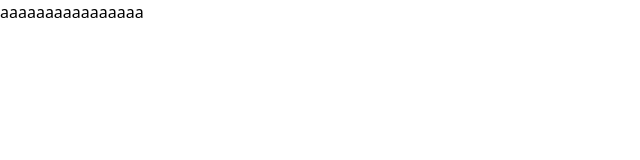
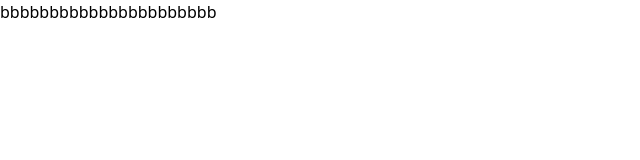
Before and after one commit to Yudai35/portfolio, a Nuxt app: page / in a window 1280 px wide. Shown: the top 160 px of the page, without its empty margins (0-640 px from the left). Built offline with nearby package versions, Linux system fonts and the light colour scheme.

Commit message:
bbbbbbbb変更

```diff
--- a/pages/index.vue
+++ b/pages/index.vue
@@ -1,6 +1,6 @@
 <template>
 <div>
-  aaaaaaaaaaaaaaaa
+  bbbbbbbbbbbbbbbbbbbbbb
 </div>
 </template>
 
```
